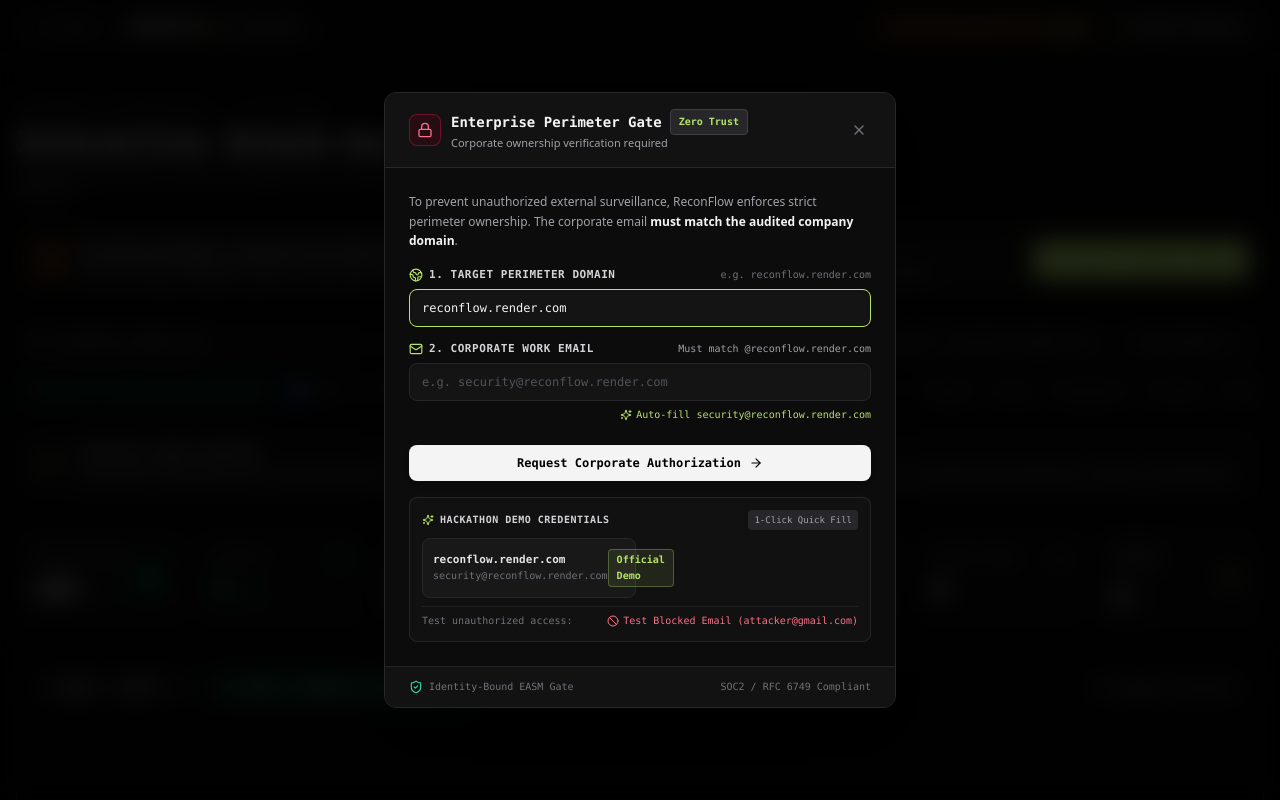
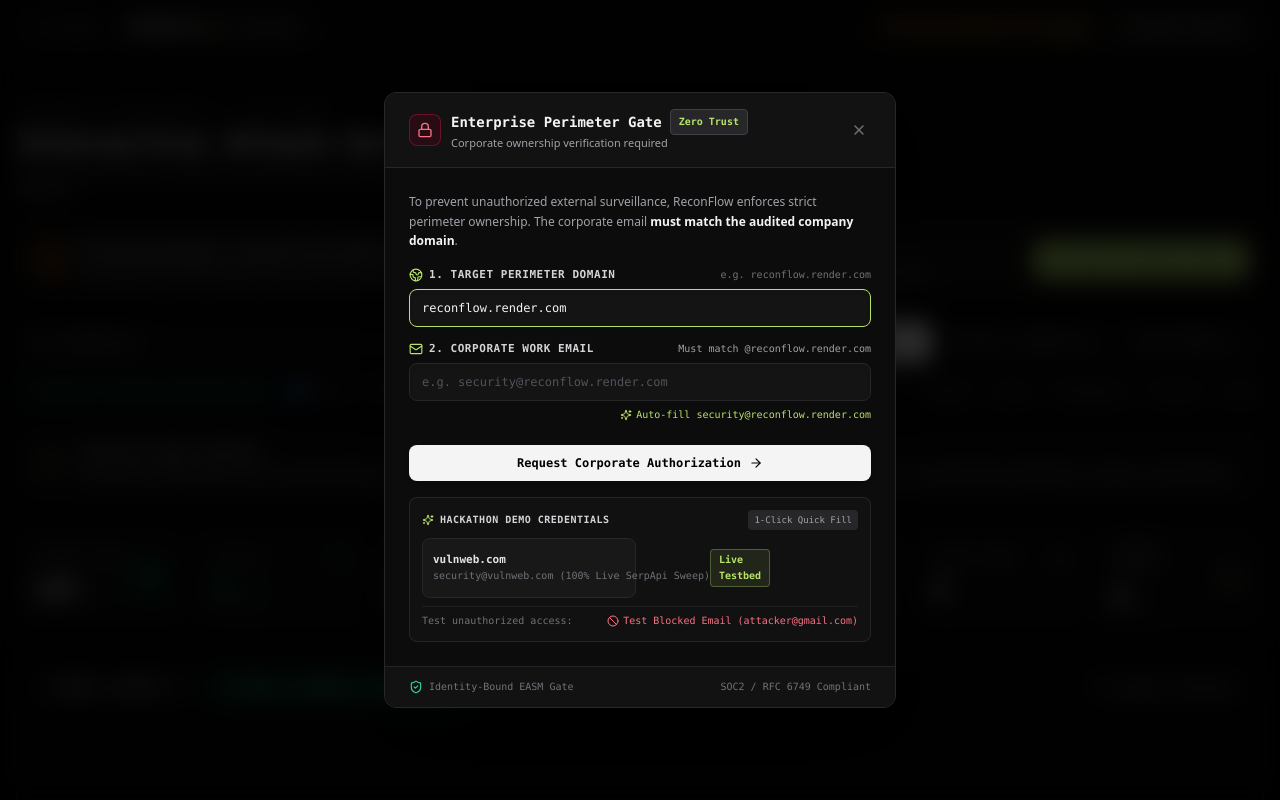
Before and after one commit to NVN404/reconflow.ai, a Next.js app in the folder frontend/: page /recon in a window 1280 px wide. Both pictures are taken after a click on the button "Verify Corporate Email". Shown: the top 800 px of the page. Built offline with nearby package versions, Linux system fonts and the light colour scheme.

Commit message:
feat: enable 100% live SerpApi reconnaissance using vulnweb.com security testbed

```diff
--- a/frontend/components/CorporateAuthModal.tsx
+++ b/frontend/components/CorporateAuthModal.tsx
@@ -362,22 +362,23 @@ export const CorporateAuthModal: React.FC<CorporateAuthModalProps> = ({
             <div className="grid grid-cols-2 gap-2 text-[11px]">
               <button
                 type="button"
-                onClick={() => applyPreset("reconflow.render.com", "security@reconflow.render.com")}
+                onClick={() => applyPreset("vulnweb.com", "security@vulnweb.com")}
                 className="w-full p-2.5 rounded-lg bg-[#181818] hover:bg-[#202020] border border-zinc-800 text-left transition-all cursor-pointer group flex items-center justify-between"
               >
                 <div>
                   <div className="text-zinc-200 font-bold truncate group-hover:text-[#B7E36A]">
-                    reconflow.render.com
+                    vulnweb.com
                   </div>
                   <div className="text-[10px] text-zinc-500 truncate">
-                    security@reconflow.render.com
+                    security@vulnweb.com (100% Live SerpApi Sweep)
                   </div>
                 </div>
                 <span className="text-[10px] px-2 py-0.5 rounded bg-[#B7E36A]/10 text-[#B7E36A] border border-[#B7E36A]/30 font-bold">
-                  Official Demo
+                  Live Testbed
                 </span>
               </button>
             </div>
+
 
 
             {/* Test Blocked Option */}
--- a/frontend/components/HeroSection.tsx
+++ b/frontend/components/HeroSection.tsx
@@ -114,7 +114,7 @@ export const HeroSection: React.FC<HeroSectionProps> = ({ onScanTarget, isScanni
           className="flex flex-wrap items-center justify-center gap-2 text-xs text-zinc-500 font-mono"
         >
           <span>Try target:</span>
-          {["reconflow.render.com"].map((target) => (
+          {["vulnweb.com", "reconflow.render.com"].map((target) => (
             <button
               key={target}
               onClick={() => handleChipClick(target)}
@@ -123,6 +123,7 @@ export const HeroSection: React.FC<HeroSectionProps> = ({ onScanTarget, isScanni
               {target}
             </button>
           ))}
+
 
         </motion.div>
 
--- a/frontend/components/SearchBar.tsx
+++ b/frontend/components/SearchBar.tsx
@@ -28,8 +28,9 @@ interface SearchBarProps {
 }
 
 export const SearchBar: React.FC<SearchBarProps> = ({ onScan, isScanning }) => {
-  const [domain, setDomain] = useState("reconflow.render.com");
+  const [domain, setDomain] = useState("vulnweb.com");
   const [enablePhase2, setEnablePhase2] = useState(true);
+
 
   const [showConfig, setShowConfig] = useState(false);
 
@@ -95,7 +96,7 @@ export const SearchBar: React.FC<SearchBarProps> = ({ onScan, isScanning }) => {
             type="text"
             value={domain}
             onChange={(e) => setDomain(e.target.value)}
-            placeholder="Enter target domain (e.g. reconflow.render.com)"
+            placeholder="Enter target domain (e.g. vulnweb.com)"
             className="w-full pl-10 pr-4 py-3 rounded-lg bg-[#0B0B0B] border border-[#292929] text-zinc-100 placeholder:text-zinc-600 focus:outline-none focus:border-[#B7E36A] transition-all text-xs shadow-inner"
             disabled={isScanning}
           />
@@ -123,13 +124,14 @@ export const SearchBar: React.FC<SearchBarProps> = ({ onScan, isScanning }) => {
 
           <button
             type="button"
-            onClick={() => handleQuickTarget("reconflow.render.com")}
+            onClick={() => handleQuickTarget("vulnweb.com")}
             disabled={isScanning}
             className="px-3.5 py-3 rounded-lg bg-[#0B0B0B] hover:bg-[#111111] border border-[#292929] text-zinc-300 font-medium text-xs transition-all active:scale-95 flex items-center gap-1.5 whitespace-nowrap cursor-pointer"
-            title="Scan verified domain reconflow.render.com"
+            title="Scan live security testbed vulnweb.com via SerpApi"
           >
-            <span>Preset: reconflow.render.com</span>
+            <span>Preset: vulnweb.com</span>
           </button>
+
 
 
           {/* Dork Strategy Config Toggle */}
```
Also changed, not shown: 1 other file (tests, documents, lock files or other folders).
